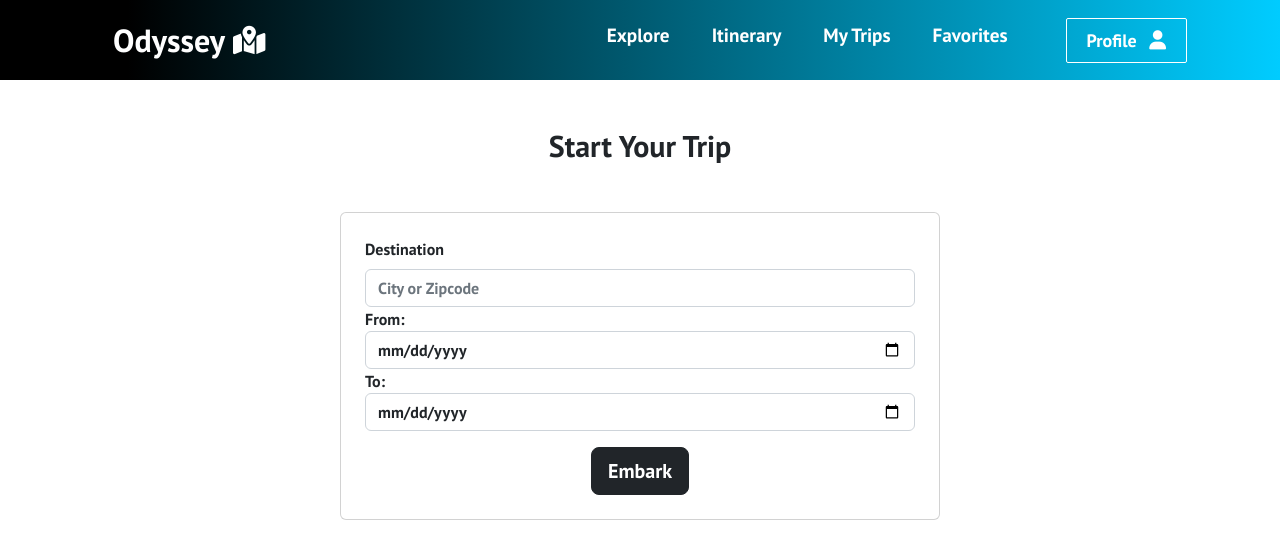
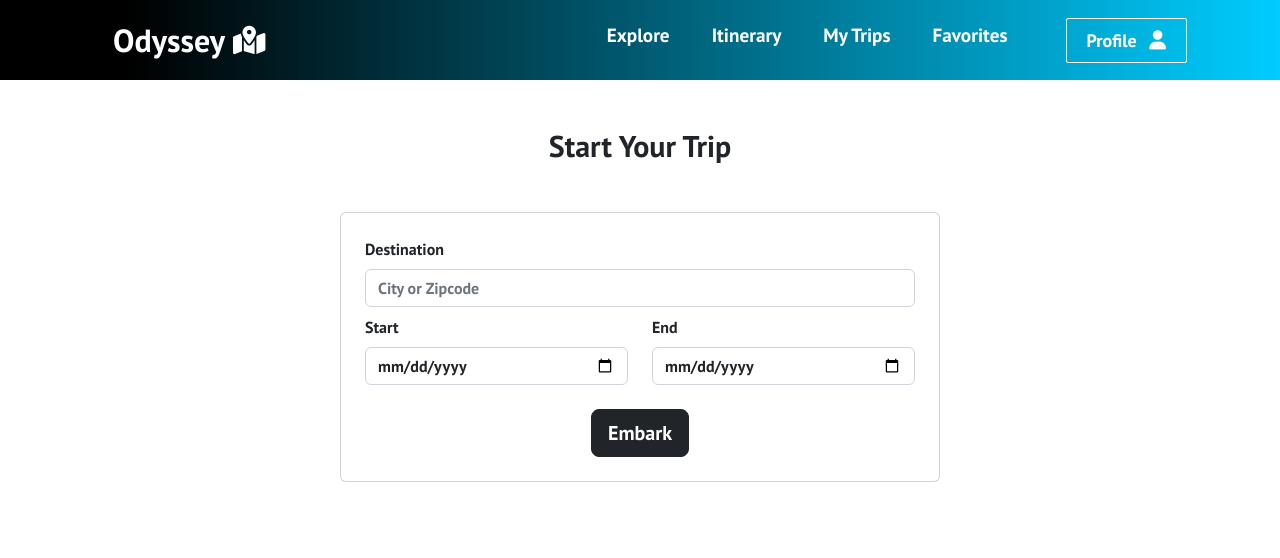
Before and after one commit to cop4808-spring-2023-fullstack-web/final-project-Group5, a React (Create React App) app in the folder odyssey/: page /explore in a window 1280 px wide. Shown: the top 558 px of the page. Built offline with nearby package versions, Linux system fonts and the light colour scheme.

Commit message:
added Row,Col for dates and comments

```diff
--- a/odyssey/src/pages/Explore.jsx
+++ b/odyssey/src/pages/Explore.jsx
@@ -1,6 +1,8 @@
 import Button from "react-bootstrap/Button";
 import Form from "react-bootstrap/Form";
 import Card from "react-bootstrap/Card";
+import Row from "react-bootstrap/Row";
+import Col from "react-bootstrap/Col";
 import { useState } from "react";
 import { useNavigate } from "react-router-dom";
 
@@ -9,43 +11,56 @@ export default function Explore() {
   const [destination, setDestination] = useState("");
   const [startDate, setStartDate] = useState("");
   const [endDate, setEndDate] = useState("");
+  // navigation hook to navigate to itinerary page
   const navigate = useNavigate();
 
   const handleSubmit = (e) => {
     e.preventDefault();
+    // query string with data from form
     const query = `destination=${destination}&startDate=${startDate}&endDate=${endDate}`;
+    // navigate to itinerary page passing query string
     navigate(`/itinerary?${query}`);
   };
 
   return (
     <div>
+      {/* Page Header */}
       <h1 className="text-center m-5 text-3xl">Start Your Trip</h1>
       <div className="flex justify-center m-5">
         <Card className="p-4 w-[600px]">
+          {/* Form */}
           <Form onSubmit={handleSubmit}>
             <Form.Group className="mb-3" id="formDest">
               <Form.Label>Destination</Form.Label>
               <Form.Control
-                className="w-1/2 "
+                className="w-1/2 mb-2"
                 type=""
                 placeholder="City or Zipcode"
                 value={destination}
                 onChange={(e) => setDestination(e.target.value)}
               />
-              From:
+              <Row>
+                <Col>
+                  <Form.Label>Start</Form.Label>
                   <Form.Control
+                    className="w-1/2 mb-2"
                     id="dateFrom"
                     type="date"
                     value={startDate}
                     onChange={(e) => setStartDate(e.target.value)}
                   />
-              To:
+                </Col>
+                <Col>
+                  <Form.Label>End</Form.Label>
                   <Form.Control
+                    className="w-1/2 mb-2"
                     id="dateTo"
                     type="date"
                     value={endDate}
                     onChange={(e) => setEndDate(e.target.value)}
                   />
+                </Col>
+              </Row>
             </Form.Group>
             <Form.Group className="text-center">
               <Button className="" size="lg" variant="dark" type="submit">
```
Lines whose indentation alone changed are shown as unchanged.
